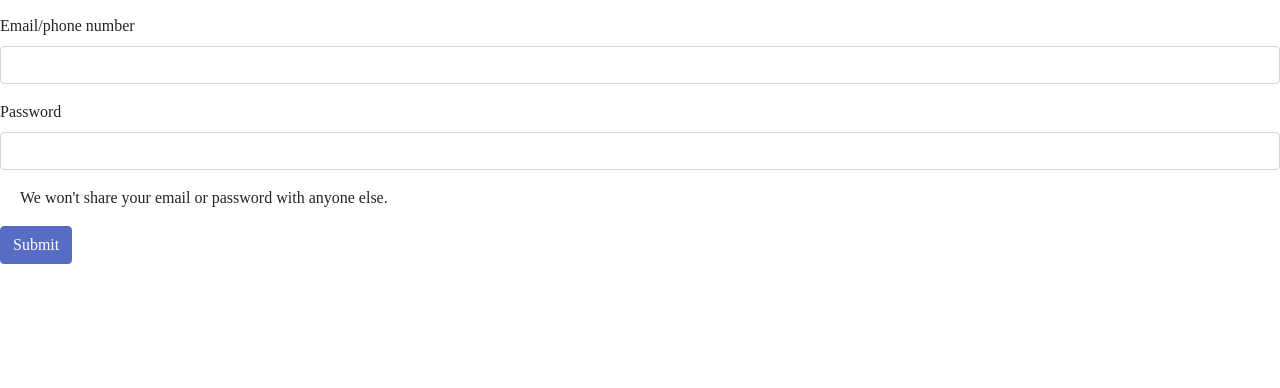
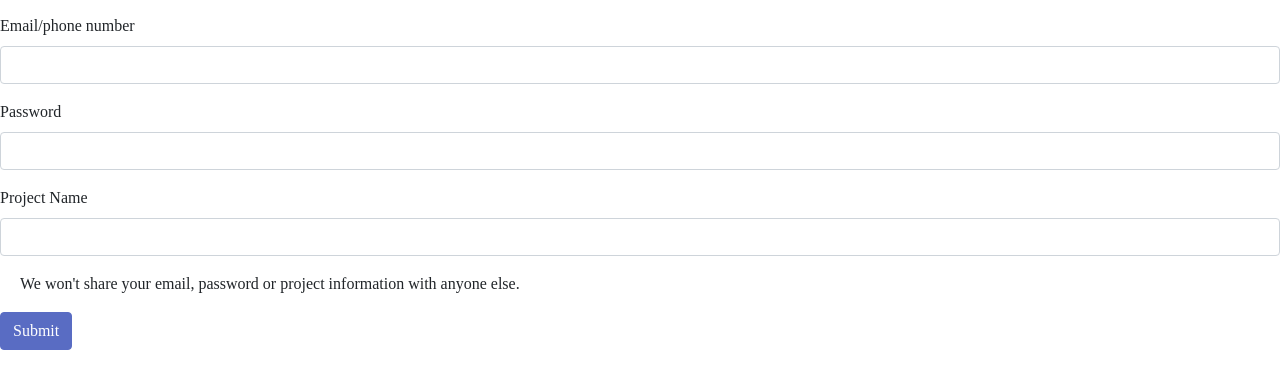
Before and after one commit to STEAM-Center-NYC/patent-works, a plain HTML site: page sighnin.html in a window 1280 px wide. Shown: the part 142-530 px from the top of the page. Drawn offline with nearby package versions, Linux system fonts and the light colour scheme; a web font is replaced by a local one.

Commit message:
The word patent works takes back to homepage

```diff
--- a/sighnin.html
+++ b/sighnin.html
@@ -26,7 +26,7 @@ href="https://cdnjs.cloudflare.com/ajax/libs/animate.css/4.1.1/animate.min.css"
 </head>
 <body>
     <nav class="navbar navbar-dark bg-primary">
-        <a class="navbar-brand" href="#">
+        <a class="navbar-brand" href="index.html">
           <img src="images/logos/blue_logo.jpg" width="30" height="30" class="d-inline-block align-top" alt="Logo">
           Patent Works
         </a>
@@ -64,8 +64,12 @@ href="https://cdnjs.cloudflare.com/ajax/libs/animate.css/4.1.1/animate.min.css"
       <label for="exampleInputPassword1" class="form-label">Password</label>
       <input type="password" class="form-control" id="exampleInputPassword1">
     </div>
+    <div class="mb-3">
+        <label for="exampleInputproject" class="form-label">Project Name</label>
+        <input type="password" class="form-control" id="InputPassword1">
+      </div>
     <div class="mb-3 form-check">
-<div id="emailelp" class="form-text">We won't share your email or password with anyone else.</div>
+<div id="emailelp" class="form-text">We won't share your email, password or project information with anyone else.</div>
     </div>
     <button type="submit" class="btn btn-primary">Submit</button>
   </form>
```
Also changed, not shown: index.html (+1 -1 lines).
